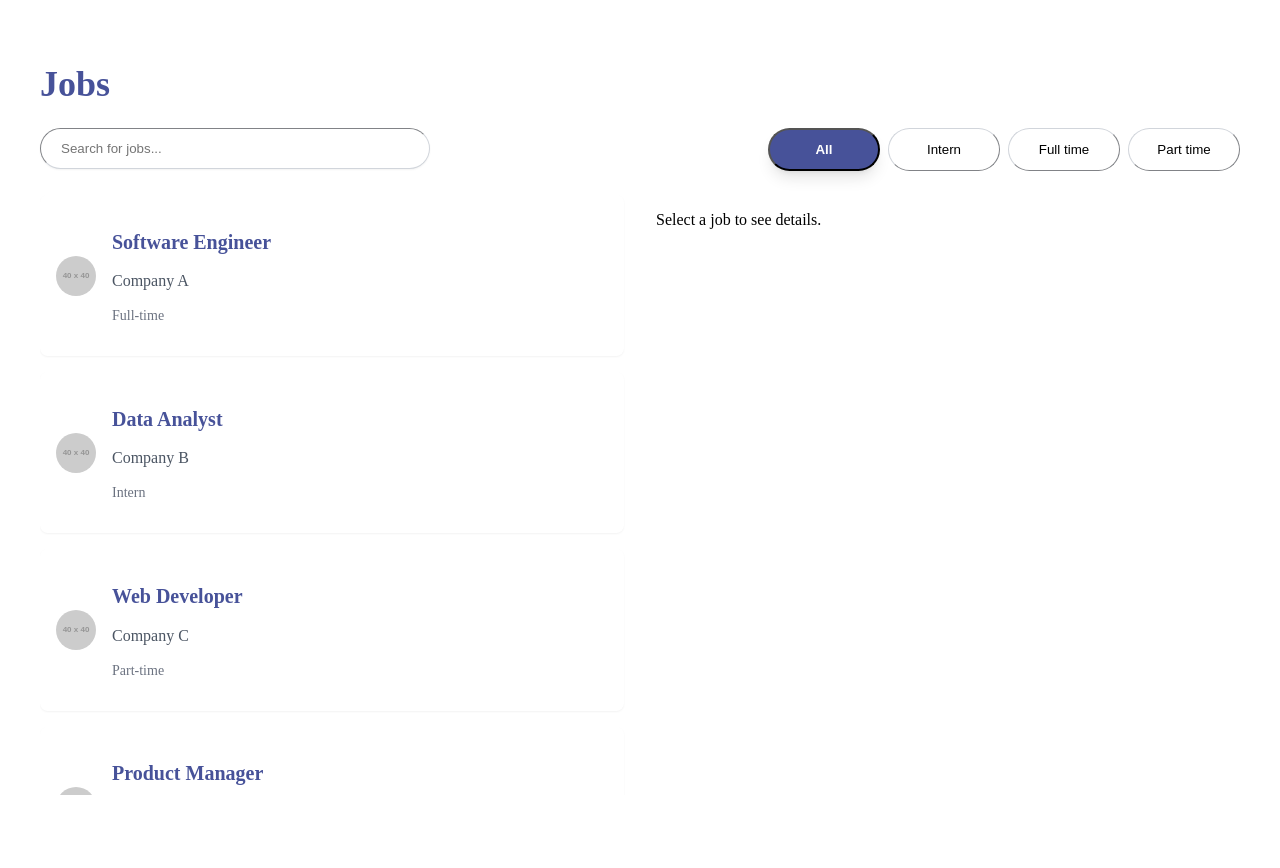
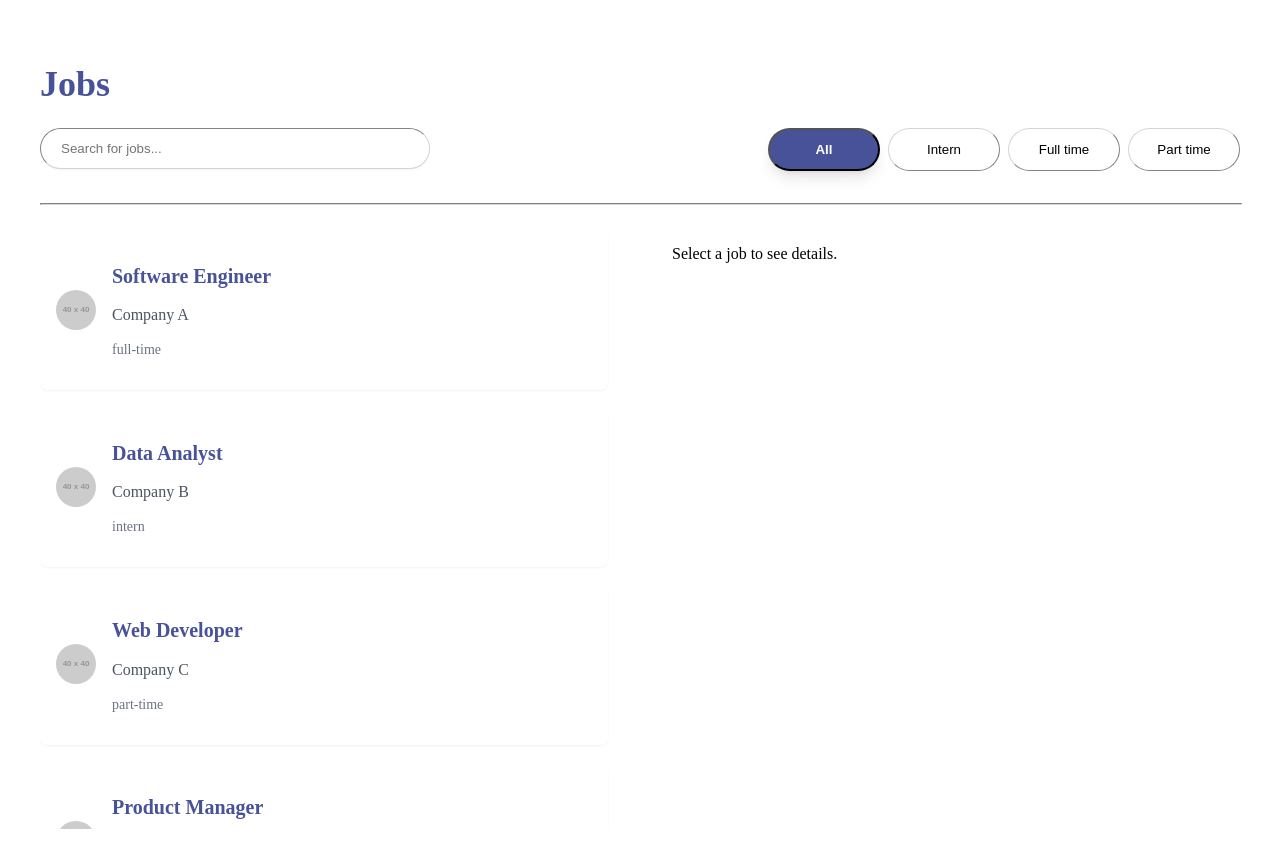
Before and after one commit to cfgtexas24/Team-6, a React (Vite) app in the folder frontend/: page /jobs in a window 1280 px wide. Before the commit the page ends 835 px from the top, so only its background shows below. Built offline with nearby package versions, Linux system fonts and the light colour scheme.

Commit message:
JobBoard implementation

```diff
--- a/frontend/src/routes/JobBoard.tsx
+++ b/frontend/src/routes/JobBoard.tsx
@@ -11,7 +11,7 @@ const JobBoard: FC = () => {
       id: 1,
       title: 'Software Engineer',
       company: 'Company A',
-      type: 'Full-time',
+      type: 'full-time',
       description: 'Develop and maintain software applications.',
       hourlyPay: 40,
       logo: 'https://via.placeholder.com/40x40.png?text=A',
@@ -20,7 +20,7 @@ const JobBoard: FC = () => {
       id: 2,
       title: 'Data Analyst',
       company: 'Company B',
-      type: 'Intern',
+      type: 'intern',
       description: 'Analyze data and generate reports.',
       hourlyPay: 20,
       logo: 'https://via.placeholder.com/40x40.png?text=B',
@@ -29,7 +29,7 @@ const JobBoard: FC = () => {
       id: 3,
       title: 'Web Developer',
       company: 'Company C',
-      type: 'Part-time',
+      type: 'part-time',
       description: 'Build and design user-friendly websites.',
       hourlyPay: 30,
       logo: 'https://via.placeholder.com/40x40.png?text=C',
@@ -38,7 +38,7 @@ const JobBoard: FC = () => {
       id: 4,
       title: 'Product Manager',
       company: 'Company D',
-      type: 'Full-time',
+      type: 'full-time',
       description: 'Oversee product development and strategy.',
       hourlyPay: 50,
       logo: 'https://via.placeholder.com/40x40.png?text=D',
@@ -52,12 +52,11 @@ const JobBoard: FC = () => {
   );
 
   return (
-    <div className="job-board flex flex-col p-8 border border-gray-200 rounded-lg">
+    <div className="job-board flex flex-col p-8 bg-white">
       <h1 className="text-4xl font-bold text-[#475299] mb-6">Jobs</h1>
 
       {/* Search / Filter */}
       <div className="flex mb-6">
-        {/* Search Bar */}
         <div className="relative w-3/4 mr-4">
           <input
             type="text"
@@ -70,7 +69,7 @@ const JobBoard: FC = () => {
 
         {/* Filter Buttons */}
         <div className="flex space-x-2">
-          {['all', 'Intern', 'Full-time', 'Part-time'].map((type) => (
+          {['all', 'intern', 'full-time', 'part-time'].map((type) => (
             <button
               key={type}
               onClick={() => setJobType(type as any)}
@@ -83,6 +82,9 @@ const JobBoard: FC = () => {
           ))}
         </div>
       </div>
+
+      {/* Divider Line */}
+      <hr className="border-t w-full border-gray-300 mb-6" />
 
       {/* Job Listings / Job Details */}
       <div className="flex w-full">
@@ -116,8 +118,11 @@ const JobBoard: FC = () => {
           )}
         </div>
 
+        {/* Vertical Divider */}
+        <div className="border-l border-gray-300 mx-4"></div>
+
         {/* Job Details */}
-        <div className="job-details w-1/2 pl-4 border-l border-gray-200 overflow-auto" style={{ maxHeight: '600px' }}>
+        <div className="job-details w-1/2 pl-4 overflow-auto" style={{ maxHeight: '600px' }}>
           {selectedJob ? (
             <div className="p-4">
               <div className="flex items-center space-x-4 mb-4">
```
